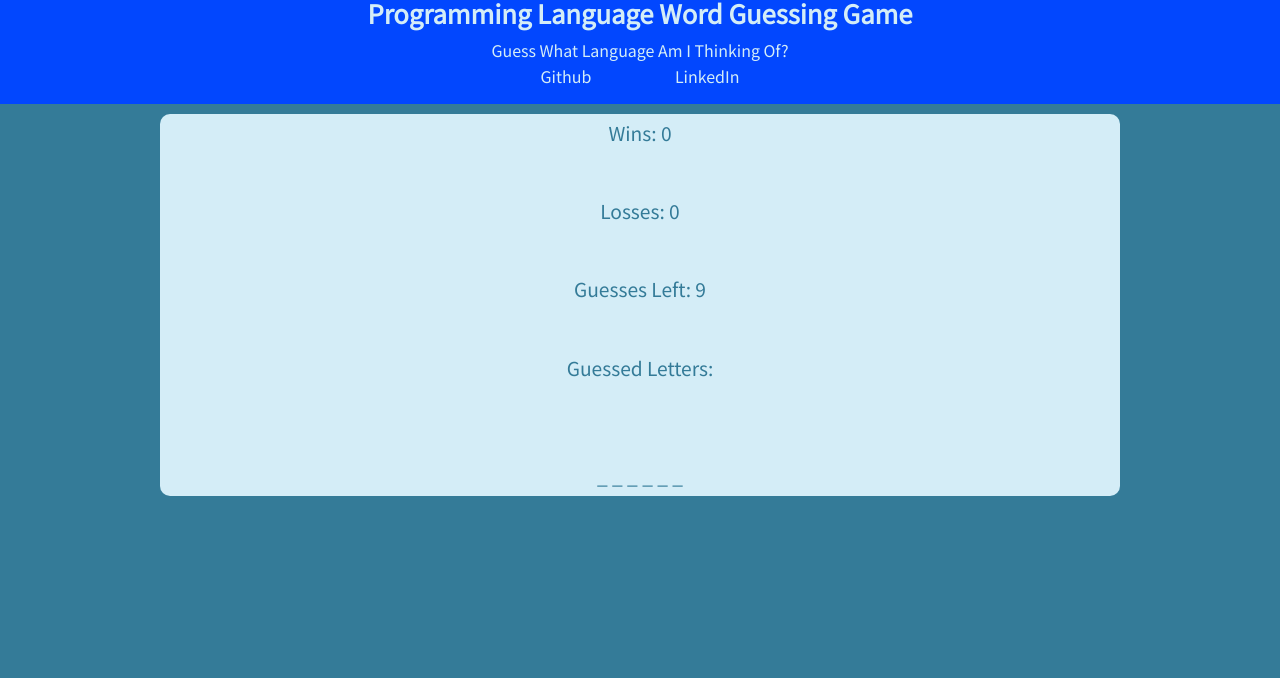
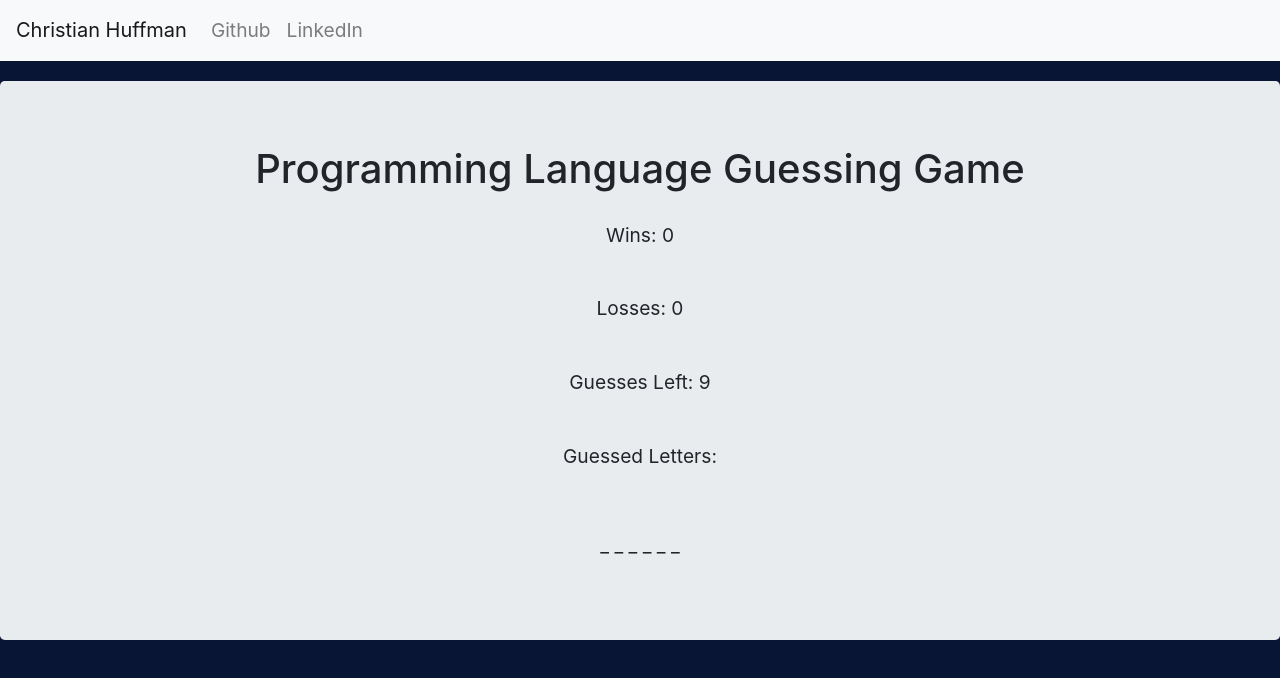
Before and after one commit to TheNoodleMoose/Programming-Language-Guessing-Game, a plain HTML site: page index.html in a window 1280 px wide. Drawn offline with nearby package versions, Linux system fonts and the light colour scheme.

Commit message:
added bootstrap for css styling

```diff
--- a/assets/CSS/style.css
+++ b/assets/CSS/style.css
@@ -1,57 +1,20 @@
-@import url('https://fonts.googleapis.com/css?family=Noto+Sans+KR');
-
 body {
-    font-family: 'Noto Sans KR', sans-serif;
-    background: #347B98;
+    background: #091534;
+    font-size: 1.2em;
 }
 
 header {
-    background-color: #0247FE;
-    color: #D4EDF7;
-    margin: 0 auto;
-    padding-bottom: 10px;
-    text-align: center;
+    padding-bottom: 20px;
 }
 
-header h1 {
-    font-size: 1.6em;
-    font-weight: bold;
+.nav-center {
+    margin: 0 auto;
 }
 
-.container {
-    border-radius: 10px;
-    font-size: 1.2em;
-    background-color: #D4EDF7;
-    color: #347B98;
-    max-width: 960px;
-    margin: 0 auto;
-    text-align: center;
+.h1-header {
+    padding-bottom: 20px;
 }
 
-.container p {
-    margin: 10px 0;
-    padding: 10px;
+.navbar-color {
+    color: #091534 !important;
 }
-
-
-.nav li {
-    display: inline;
-    padding: 10px;
-    margin: 10px;
-}
-
-.nav a {
-    text-decoration: none;
-    padding: 5px 10px;
-    color: #D4EDF7;
-    margin: 10px;
-}
-
-.nav a:hover {
-    border-radius: 10px;
-    background-color: #347B98;
-}
-
-.nav-container {
-    margin: 10px;
-}
--- a/index.html
+++ b/index.html
@@ -5,28 +5,36 @@
     <meta charset="UTF-8">
     <meta name="viewport" content="width=device-width, initial-scale=1.0">
     <meta http-equiv="X-UA-Compatible" content="ie=edge">
-    <link rel="stylesheet" href="assets/CSS/reset.css">
-    <link rel="stylesheet" href="assets/CSS/style.css">
+
     <script type="text/javascript" src="assets/javascript/game.js"></script>
+    <link rel="stylesheet" href="https://stackpath.bootstrapcdn.com/bootstrap/4.1.3/css/bootstrap.min.css" integrity="sha384-MCw98/SFnGE8fJT3GXwEOngsV7Zt27NXFoaoApmYm81iuXoPkFOJwJ8ERdknLPMO"
+        crossorigin="anonymous">
+        <link rel="stylesheet" href="assets/CSS/style.css">
     <title>Word Guess</title>
 </head>
 
-<body>
+<body class="body-color">
     <header>
-        <h1>Programming Language  Word Guessing Game</h1><br>
-        <p>Guess What Language Am I Thinking Of?</p>
-        <div class="nav-container">
-            <nav class="nav">
-                <ul>
-                    <li><a href="https://github.com/TheNoodleMoose" target="_blank">Github</a></li>
-                    <li><a href="https://www.linkedin.com/in/christian-huffman-5291ba165/" target="_blank">LinkedIn</a></li>
+        <nav class="navbar navbar-expand-lg navbar-light bg-light mx-auto">
+            <a class="navbar-brand" href="#">Christian Huffman</a>
+            <button class="navbar-toggler" type="button" data-toggle="collapse" data-target="#navbarNav" aria-controls="navbarNav"
+                aria-expanded="false" aria-label="Toggle navigation">
+                <span class="navbar-toggler-icon"></span>
+            </button>
+            <div class="collapse navbar-collapse" id="navbarNav">
+                <ul class="navbar-nav">
+                    <li class="nav-item">
+                        <a class="nav-link" href="https://github.com/TheNoodleMoose" target="_blank">Github</a>
+                    </li>
+                    <li class="nav-item">
+                        <a class="nav-link" href="https://www.linkedin.com/in/christian-huffman-5291ba165/" target="_blank">LinkedIn</a>
+                    </li>
                 </ul>
-            </nav>
-        </div>
+            </div>
+        </nav>
     </header>
-
-    <div class="container">
-
+    <div class="jumbotron text-center">
+        <h1 class="h1-header">Programming Language Guessing Game</h1>
         <p id="wins">Wins:<span id="winsnumber"> 0</span></p><br>
         <p>Losses:<span id="losses"> 0</span></p><br>
         <p>Guesses Left:<span id="guesses"> 9</span> </p> <br>
@@ -34,6 +42,13 @@
         <p><span id="hiddenLetters"></span></p>
         <p><span id="spaces"></span></p>
     </div>
+
+    <script src="https://code.jquery.com/jquery-3.3.1.slim.min.js" integrity="sha384-q8i/X+965DzO0rT7abK41JStQIAqVgRVzpbzo5smXKp4YfRvH+8abtTE1Pi6jizo"
+        crossorigin="anonymous"></script>
+    <script src="https://cdnjs.cloudflare.com/ajax/libs/popper.js/1.14.3/umd/popper.min.js" integrity="sha384-ZMP7rVo3mIykV+2+9J3UJ46jBk0WLaUAdn689aCwoqbBJiSnjAK/l8WvCWPIPm49"
+        crossorigin="anonymous"></script>
+    <script src="https://stackpath.bootstrapcdn.com/bootstrap/4.1.3/js/bootstrap.min.js" integrity="sha384-ChfqqxuZUCnJSK3+MXmPNIyE6ZbWh2IMqE241rYiqJxyMiZ6OW/JmZQ5stwEULTy"
+        crossorigin="anonymous"></script>
 </body>
 
 </html>
```
